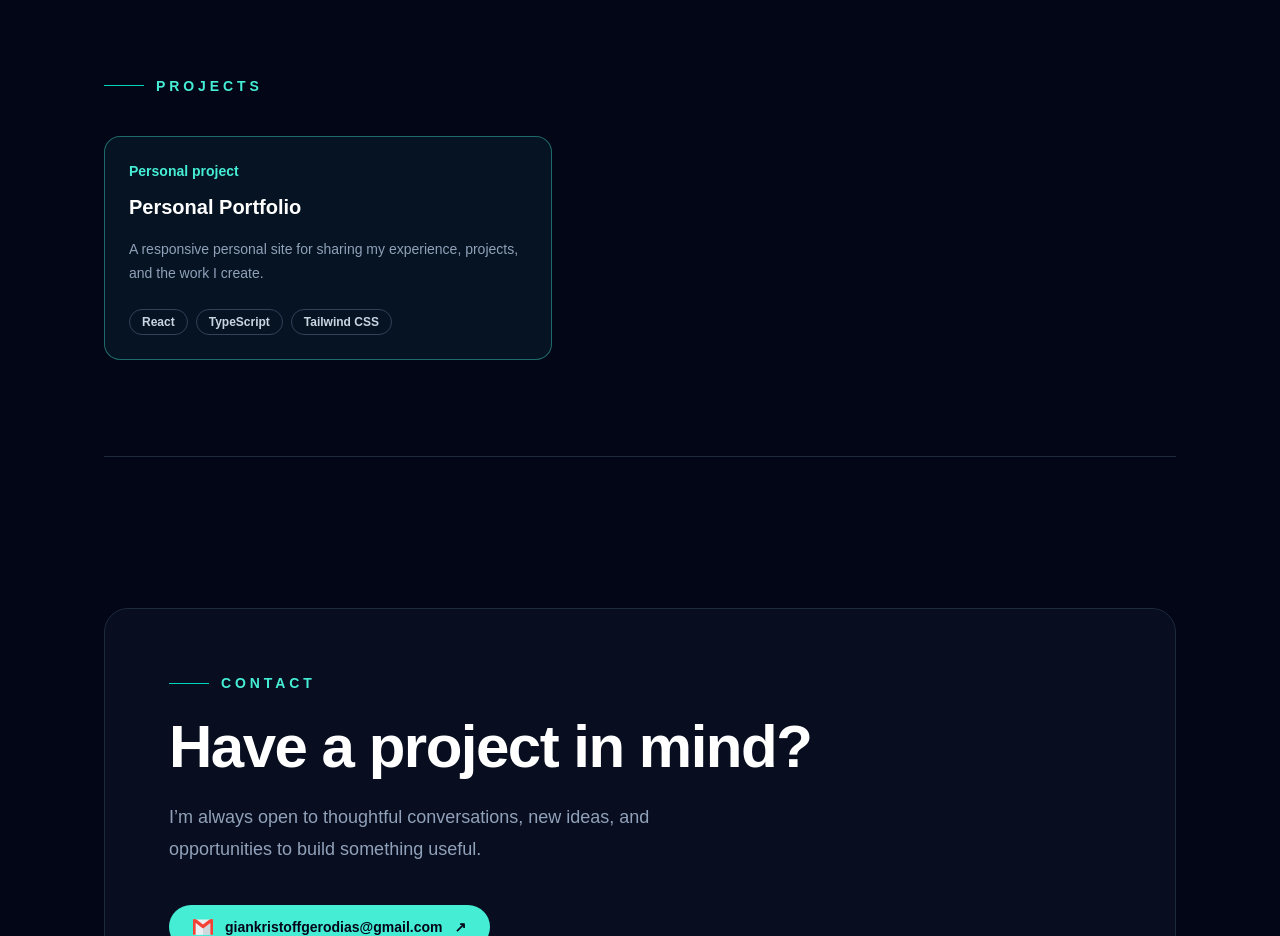
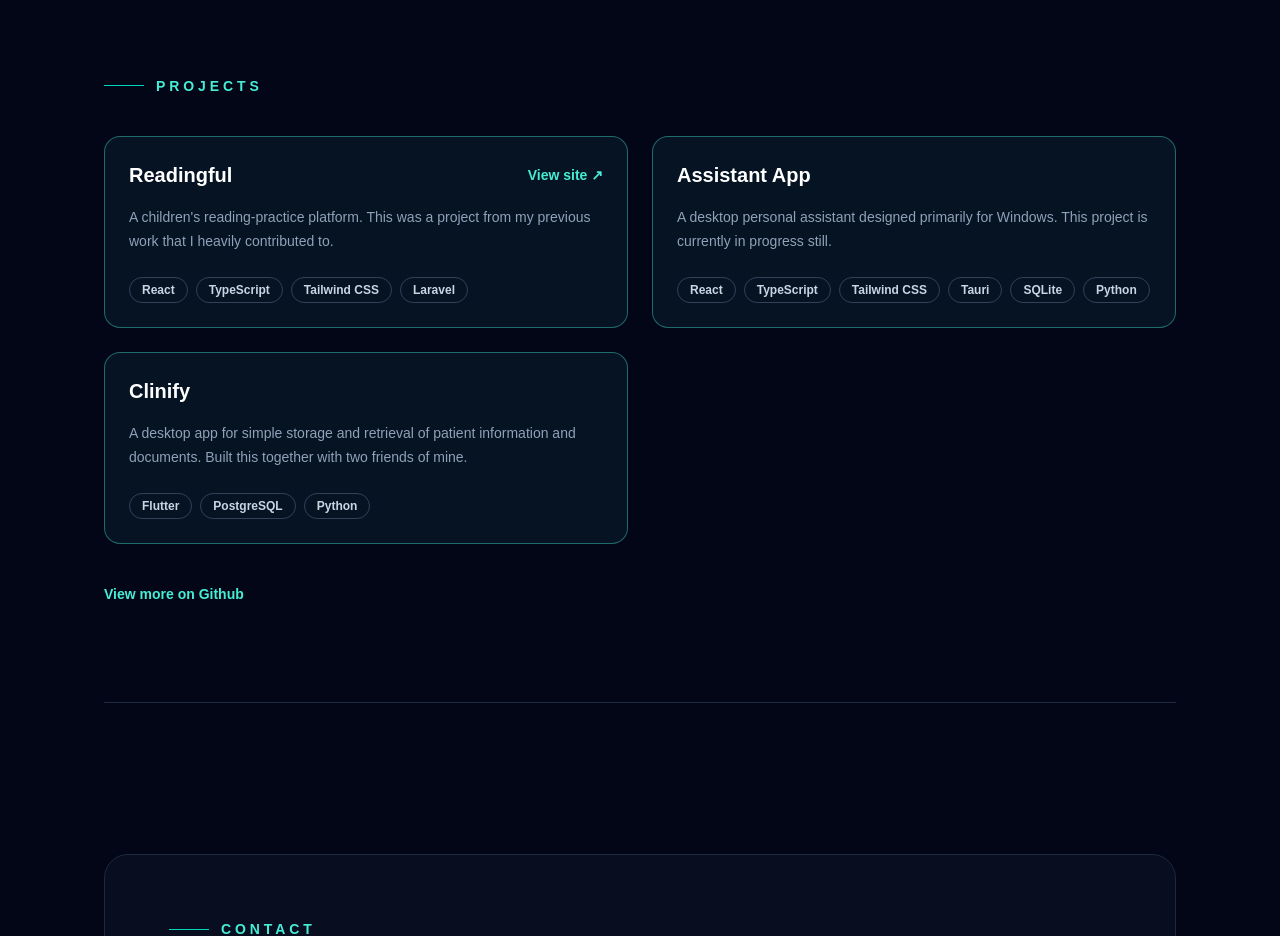
Before and after one commit to GKG01/portfolio, a React (Vite) app: page / in a window 1280 px wide. Shown: the part 1880-2816 px from the top of the page. Built offline with nearby package versions, Linux system fonts and the light colour scheme.

Commit message:
add proejcts and adjust layout

```diff
--- /dev/null
+++ b/src/Components/ProjectCard.tsx
@@ -0,0 +1,46 @@
+type ProjectCardProps = {
+    title: string
+    description: string
+    technologies: readonly string[]
+    link?: string | null
+    label?: string
+}
+
+export default function ProjectCard({
+    title,
+    description,
+    technologies,
+    link = null,
+}: ProjectCardProps) {
+    return (
+        <div className="flex flex-col gap-6 rounded-2xl border border-teal-300/40 bg-teal-300/[0.06] p-6">
+            <div>
+                <div className="flex flex-wrap items-center justify-between gap-3">
+                    <h2 className="text-xl font-bold text-white">{title}</h2>
+                    {link && (
+                        <a
+                            href={link}
+                            target="_blank"
+                            rel="noopener noreferrer"
+                            aria-label={`View ${title} (opens in a new tab)`}
+                            className="shrink-0 rounded text-sm font-semibold text-teal-300 transition-colors hover:text-teal-200 focus-visible:outline-2 focus-visible:outline-offset-4 focus-visible:outline-teal-300"
+                        >
+                            View site <span aria-hidden="true">↗</span>
+                        </a>
+                    )}
+                </div>
+                <p className="mt-4 text-sm leading-6 text-slate-400">{description}</p>
+            </div>
+            <div className="flex flex-wrap gap-2">
+                {technologies.map((technology) => (
+                    <span
+                        key={technology}
+                        className="rounded-full border border-slate-700 px-3 py-1 text-xs font-semibold text-slate-300"
+                    >
+                        {technology}
+                    </span>
+                ))}
+            </div>
+        </div>
+    )
+}
--- a/src/Pages/Projects.tsx
+++ b/src/Pages/Projects.tsx
@@ -1,31 +1,50 @@
-const personalPortfolio = {
-    title: 'Personal Portfolio',
-    description: 'A responsive personal site for sharing my experience, projects, and the work I create.',
-    technologies: ['React', 'TypeScript', 'Tailwind CSS'],
-}
+import ProjectCard from '@/Components/ProjectCard'
 
-export default function Projects() {
+const Projects = [
+    {
+        id: 'readingful',
+        link: 'https://readingful.com',
+        title: 'Readingful',
+        description:
+            "A children's reading-practice platform. This was a project from my previous work that I heavily contributed to.",
+        technologies: ['React', 'TypeScript', 'Tailwind CSS', 'Laravel'],
+    },
+    {
+        id: 'assistant-app',
+        link: null,
+        title: 'Assistant App',
+        description: 'A desktop personal assistant designed primarily for Windows. This project is currently in progress still.',
+        technologies: ['React', 'TypeScript', 'Tailwind CSS', 'Tauri', 'SQLite', 'Python'],
+    },
+    {
+        id: 'clinify',
+        link: null,
+        title: 'Clinify',
+        description: 'A desktop app for simple storage and retrieval of patient information and documents. Built this together with two friends of mine.',
+        technologies: ['Flutter', 'PostgreSQL', 'Python'],
+    }
+]
+
+export default function ProjectsSection() {
     return (
         <section id="projects" className="scroll-mt-[90px] border-t border-slate-800 py-24">
             <div className="flex items-center gap-3 text-sm font-bold uppercase tracking-[0.28em] text-teal-300">
                 <span className="h-px w-10 bg-teal-400" />
                 Projects
             </div>
-            <div className="mt-10 max-w-md rounded-2xl border border-teal-300/40 bg-teal-300/[0.06] p-6">
-                <p className="text-sm font-semibold text-teal-300">Personal project</p>
-                <h2 className="mt-3 text-xl font-bold text-white">{personalPortfolio.title}</h2>
-                <p className="mt-4 text-sm leading-6 text-slate-400">{personalPortfolio.description}</p>
-                <div className="mt-6 flex flex-wrap gap-2">
-                    {personalPortfolio.technologies.map((technology) => (
-                        <span
-                            key={technology}
-                            className="rounded-full border border-slate-700 px-3 py-1 text-xs font-semibold text-slate-300"
-                        >
-                            {technology}
-                        </span>
-                    ))}
-                </div>
+            <div className="mt-10 grid grid-cols-1 gap-6 md:grid-cols-2">
+                {Projects.map((project) => (
+                    <ProjectCard key={project.id} {...project} />
+                ))}
             </div>
+            <a
+                href="https://github.com/GKG01"
+                target="_blank"
+                rel="noopener noreferrer"
+                className="mt-10 inline-block rounded text-sm font-semibold text-teal-300 transition-colors hover:text-teal-200 focus-visible:outline-2 focus-visible:outline-offset-4 focus-visible:outline-teal-300"
+            >
+                View more on Github
+            </a>
         </section>
     )
 }
```
